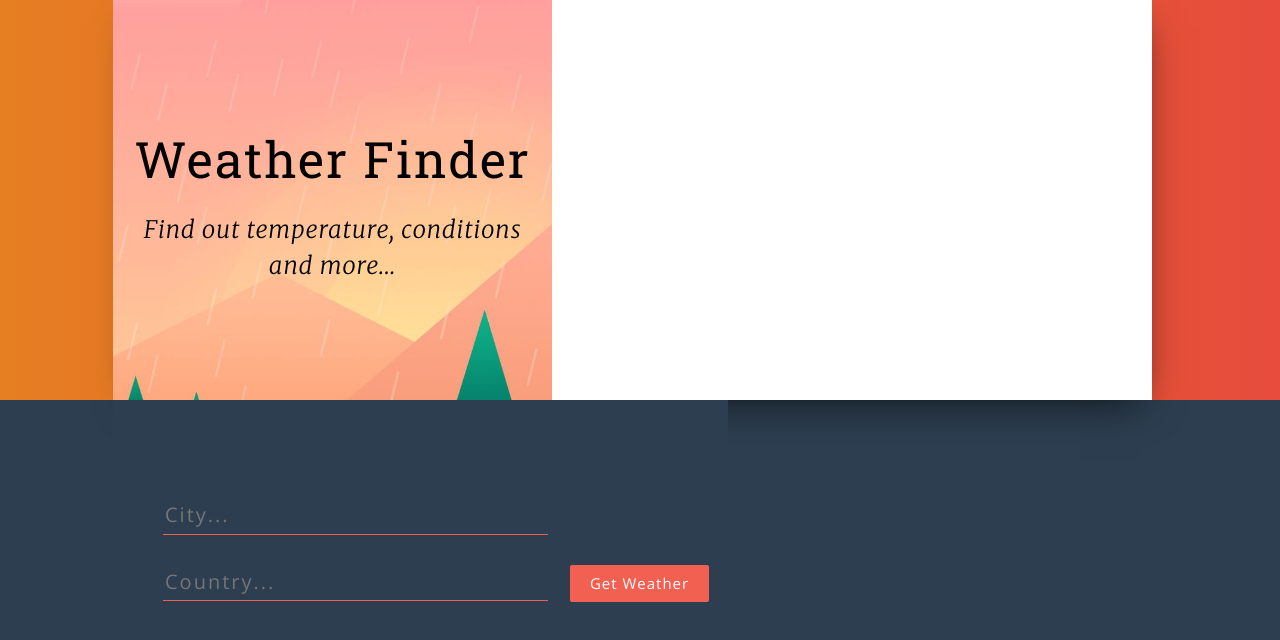
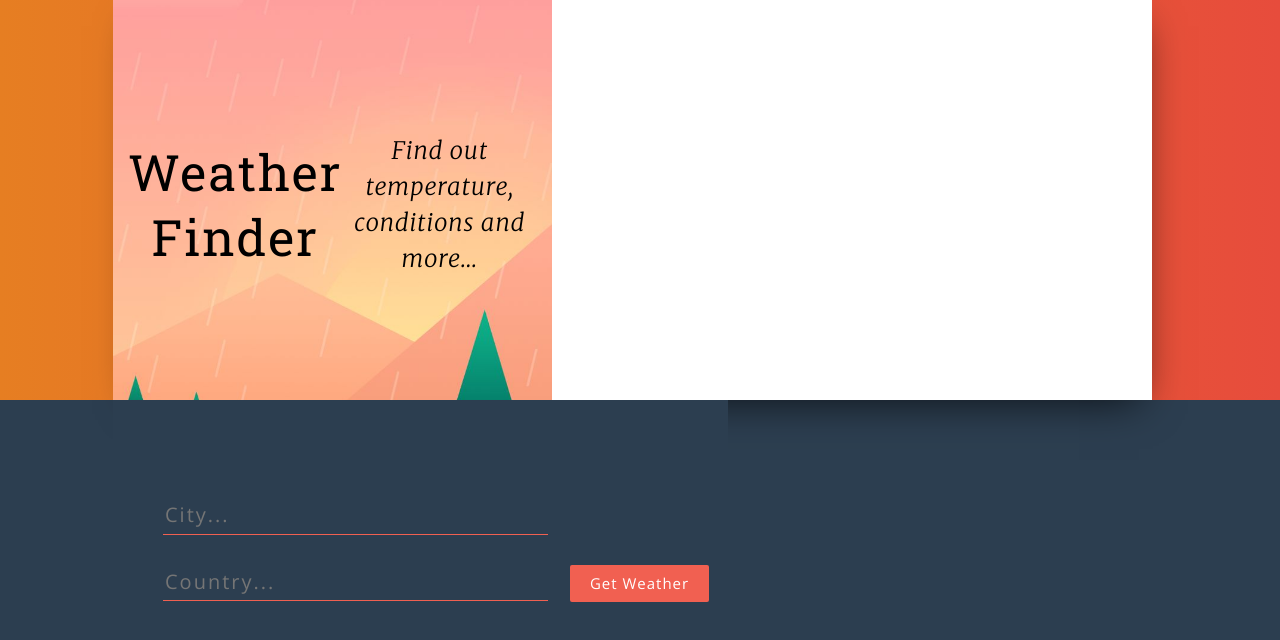
Before and after one commit to boramriganka/react-weather-app, a React (Create React App) app: page / in a window 1280 px wide. Shown: the top 640 px of the page. Built offline with nearby package versions, Linux system fonts and the light colour scheme.

Commit message:
Update Titles.js

```diff
--- a/src/components/Titles.js
+++ b/src/components/Titles.js
@@ -1,10 +1,10 @@
 import React from "react";
 
 const Titles = () => (
-	<div>
+	<>
 		<h1 className="title-container__title">Weather Finder</h1>
 		<h3 className="title-container__subtitle">Find out temperature, conditions and more...</h3>
-	</div>
+	</>
 );
 
 export default Titles;
```
